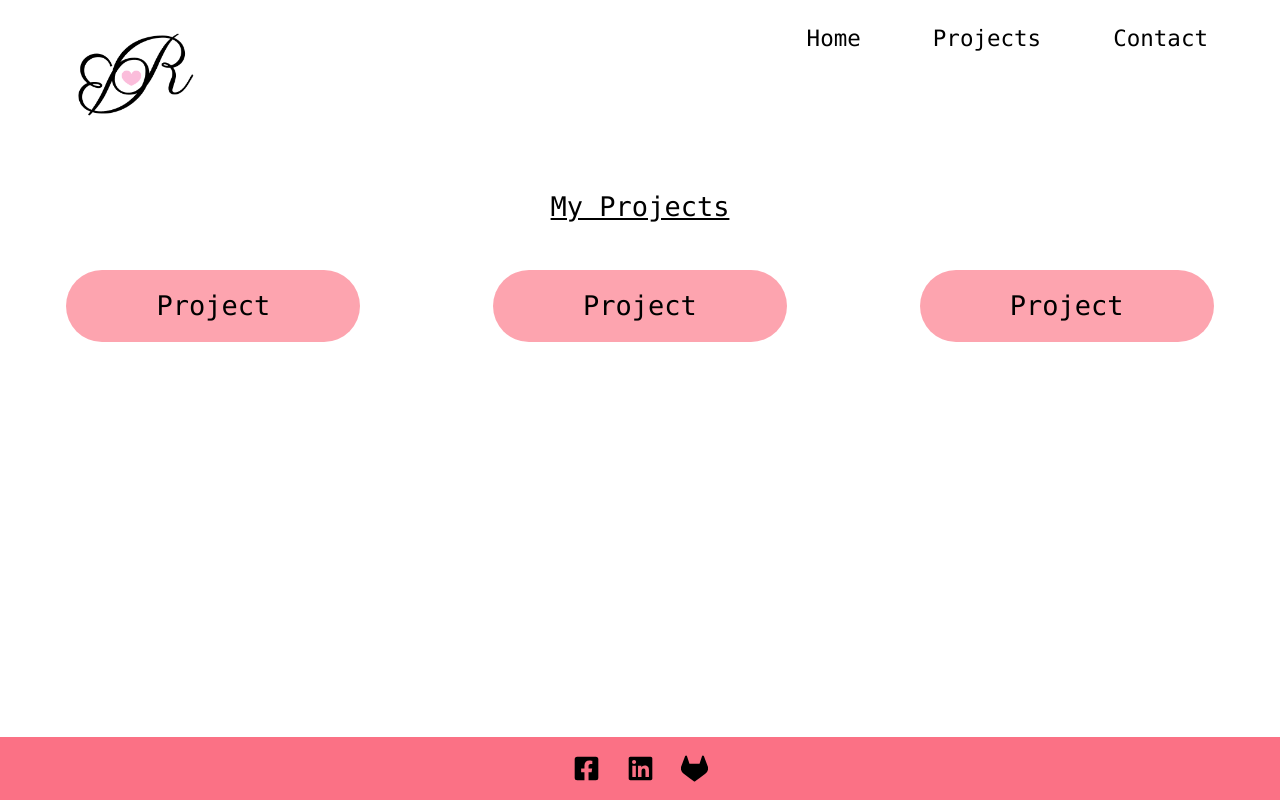
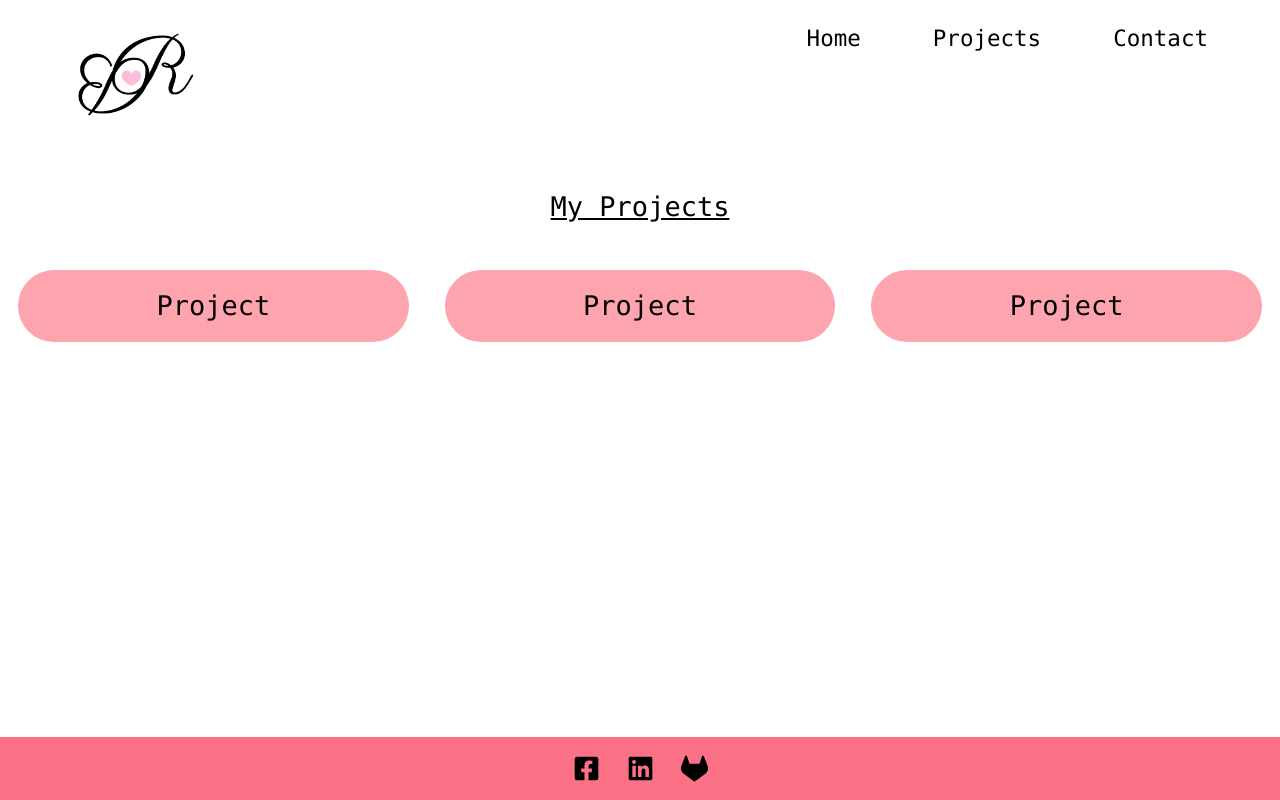
Before and after one commit to RhianneB/next-blog2, a Next.js app: page /projects in a window 1280 px wide. Built offline with nearby package versions, Linux system fonts and the light colour scheme.

Commit message:
Added grid to car components on project page

```diff
--- a/pages/projects.js
+++ b/pages/projects.js
@@ -6,7 +6,7 @@ export default function Projects(){
         <div className="font-mono">
             <Navbar/>
             <h3 className='text-2xl text-center underline pt-4 pb-10'>My Projects</h3>
-            <div className='flex justify-around flex-col items-center lg:flex-row'>
+            <div className='justify-around flex-col grid grid-col-1 lg:grid-cols-3 items-center lg:flex-row'>
                 <Card/>
                 <Card/>
                 <Card/>
```
